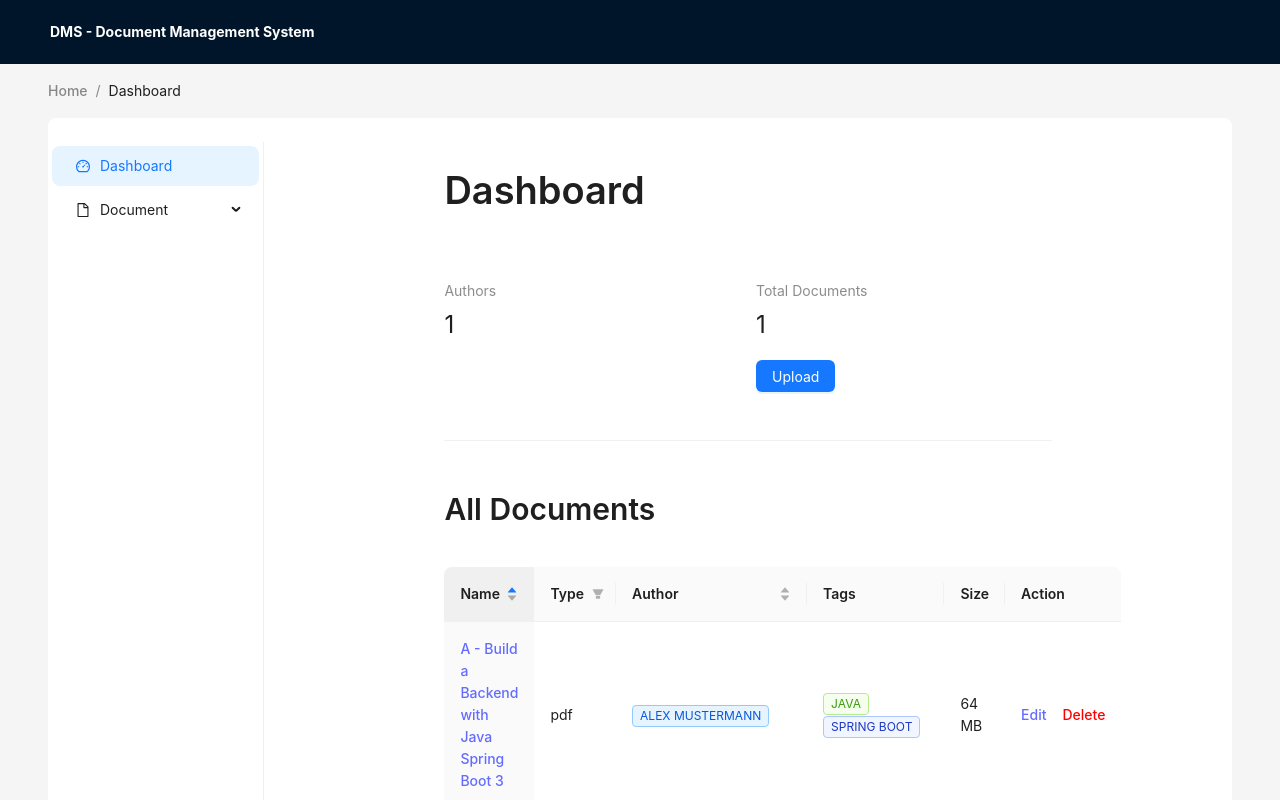
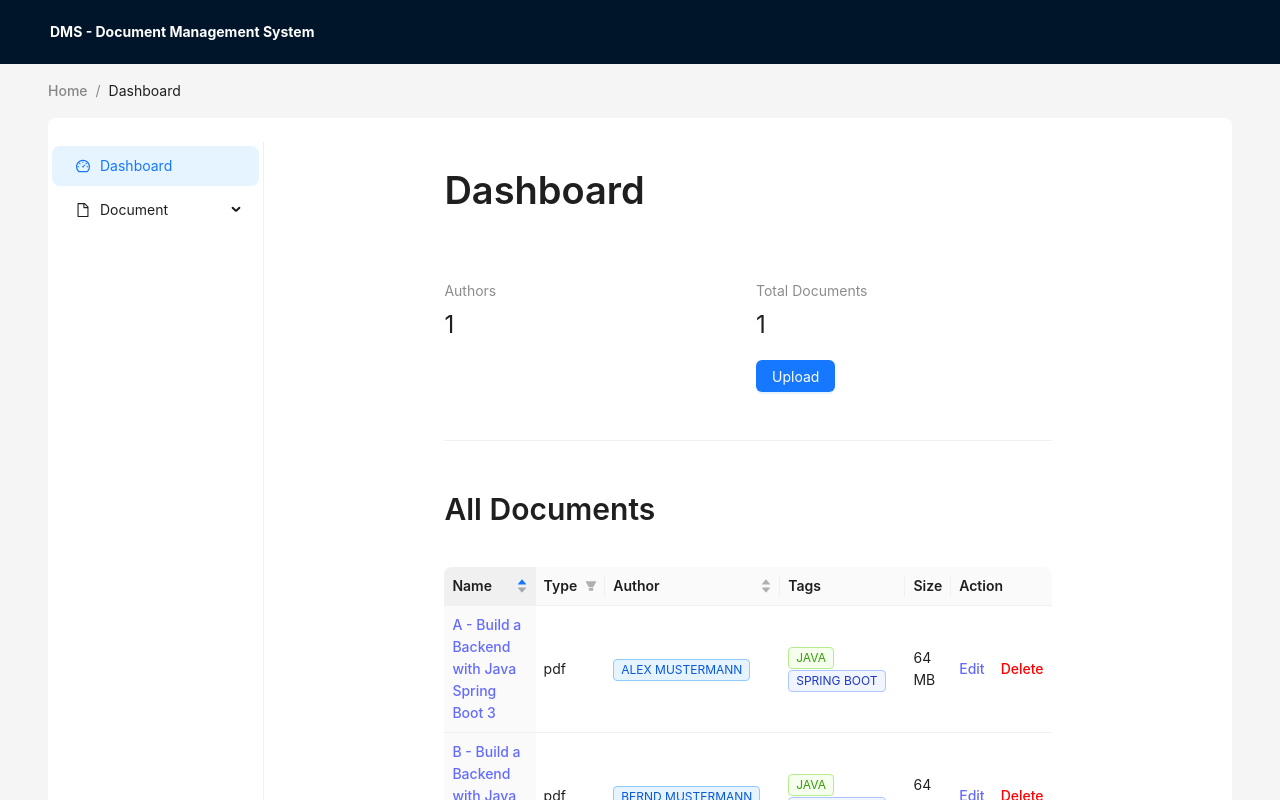
Before and after one commit to vaaniicx/dms, a React (Vite) app in the folder dms-ui/: page /dashboard in a window 1280 px wide. Shown: the top 800 px of the page. Built offline with nearby package versions, Linux system fonts and the light colour scheme.

Commit message:
limit items per page to 5 in documents table

```diff
--- a/dms-ui/src/pages/DocumentDashboard.tsx
+++ b/dms-ui/src/pages/DocumentDashboard.tsx
@@ -155,7 +155,7 @@ function DocumentDashboard() {
 
             <div style={{ display: 'flex', flexDirection: 'column', alignItems: 'stretch', gap: '24px' }}>
                 <Title level={2}>All Documents</Title>
-                <Table<DataType> columns={columns} dataSource={data} />
+                <Table<DataType> columns={columns} dataSource={data} size="small" pagination={{ pageSize: 5 }} />
             </div>
 
             <Modal
```
